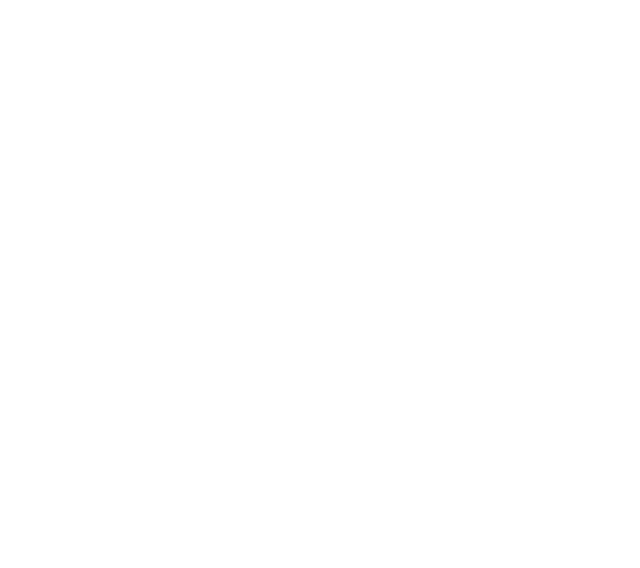
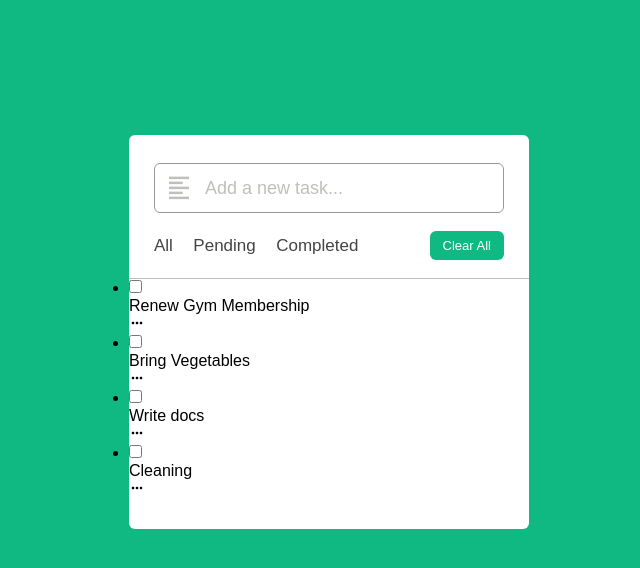
Before and after one commit to Prajna1999/todolist, a plain HTML site: page index.html in a window 1280 px wide. Shown: the whole page, without its empty margins (311-951 px from the left). Drawn offline with nearby package versions, Linux system fonts and the light colour scheme.

Commit message:
Add basic styling

```diff
--- a/index.html
+++ b/index.html
@@ -5,10 +5,68 @@
     <meta http-equiv="X-UA-Compatible" content="IE=edge">
     <meta name="viewport" content="width=device-width, initial-scale=1.0">
     <link rel="stylesheet" href="./style.css">
+    <link rel="stylesheet" href="https://cdnjs.cloudflare.com/ajax/libs/boxicons/2.1.0/css/animations.min.css" integrity="sha512-GKHaATMc7acW6/GDGVyBhKV3rST+5rMjokVip0uTikmZHhdqFWC7fGBaq6+lf+DOS5BIO8eK6NcyBYUBCHUBXA==" crossorigin="anonymous" referrerpolicy="no-referrer" />
+    <link rel="stylesheet" href="https://cdnjs.cloudflare.com/ajax/libs/boxicons/2.1.0/css/boxicons.min.css" integrity="sha512-pVCM5+SN2+qwj36KonHToF2p1oIvoU3bsqxphdOIWMYmgr4ZqD3t5DjKvvetKhXGc/ZG5REYTT6ltKfExEei/Q==" crossorigin="anonymous" referrerpolicy="no-referrer" />
     <title>Todo List</title>
 </head>
 <body>
+    <div class="wrapper">
+        <div class="task-input">
+            <i class='bx bx-align-left'></i>
+            <input type="text"  id="text-input" placeholder="Add a new task...">
+        </div>
 
+        <div class="controls">
+            <div class="filters">
+                <span id="all">All</span>
+                <span id="pending">Pending</span>
+                <span id="completed">Completed</span>
+            </div>
+            <button class="clear-btn">Clear All</button>
+        </div>
+        <ul class="task-box">
+            <li class="task">
+                <label for="1">
+                    <input type="checkbox" id="1">
+                    <p>Renew Gym Membership</p>
+                </label>
+                <div class="settings">
+                    <i class='bx bx-dots-horizontal-rounded'></i>
+                </div>
+            </li>
+            <!-- Task-2 -->
+            <li class="task">
+                <label for="1">
+                    <input type="checkbox" id="1">
+                    <p>Bring Vegetables</p>
+                </label>
+                <div class="settings">
+                    <i class='bx bx-dots-horizontal-rounded'></i>
+                </div>
+            </li>
+            <!-- Task-3 -->
+            <li class="task">
+                <label for="1">
+                    <input type="checkbox" id="1">
+                    <p>Write docs</p>
+                </label>
+                <div class="settings">
+                    <i class='bx bx-dots-horizontal-rounded'></i>
+                </div>
+            </li>
+            <!-- Task-4 -->
+            <li class="task">
+                <label for="1">
+                    <input type="checkbox" id="1">
+                    <p>Cleaning</p>
+                </label>
+                <div class="settings">
+                    <i class='bx bx-dots-horizontal-rounded'></i>
+                </div>
+            </li>
+
+        </ul>
+    </div>
 
 
     <script src="./script.js"></script>
--- a/style.css
+++ b/style.css
@@ -0,0 +1,80 @@
+:root{
+    --primary-color:#10B981;
+    --wrapper-color:#fff;
+
+}
+
+*{
+    font-family: "Poppins", sans-serif;
+    padding: 0;
+    margin: 0;
+    box-sizing: border-box;
+}
+body{
+    background-color:var(--primary-color) ;
+}
+.wrapper{
+    max-width: 400px;
+    background-color: var(--wrapper-color);
+    margin: 135px auto;
+    border-radius: 6px;
+    /* padding: 25px ; */
+    padding: 28px 0 30px;
+}
+.task-input{
+    height: 50px;
+    position: relative;
+    padding: 0 25px;
+
+
+}
+.task-input i{
+    position: absolute;
+    font-size: 30px;
+    top: 20%;
+    left:35px;
+     color: #bfbfbb;
+
+}
+.task-input input{
+    width: 100%;
+    height: 100%;
+    outline: none;
+    padding: 0 20px 0 50px;
+    font-size: 18px;
+    border-radius: 6px;
+    border: 1px solid #999;
+}
+.task-input input::placeholder{
+    color: #bfbfbb;
+}
+.controls{
+    padding: 18px 25px;
+    border-bottom: 1px solid #bfbfbb;
+    display: flex;
+    justify-content: space-between;
+    align-items: center;
+
+}
+.filters span{
+    margin: 0 8px;
+    font-size: 17px;
+    color: #444444;
+
+}
+
+.filters span:first-of-type{
+    margin-left: 0;
+}
+.controls .clear-btn{
+    padding: 7px 13px;
+    color:var(--wrapper-color);
+    background-color: var(--primary-color);
+    font-size: 13px;
+    border-radius: 6px;
+    border: none;
+    /* opacity: 0.6; */
+    cursor: pointer;
+    pointer-events: none;
+    transition: all 0.25s ease;
+}
```
